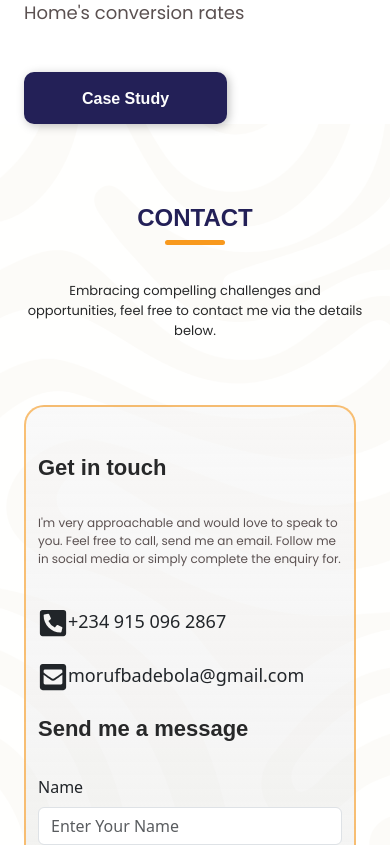
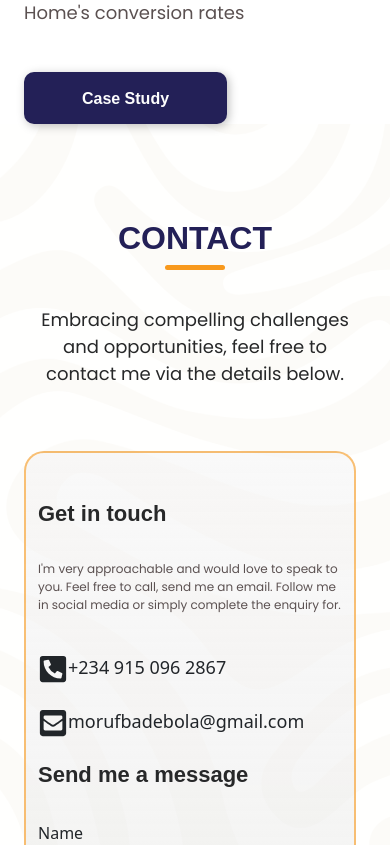
Before and after one commit to kmgmedia/build-cv-with-react-js-app, a React (Create React App) app: page /About in a window 390 px wide. Shown: the part 5720-6565 px from the top of the page. Built offline with nearby package versions, Linux system fonts and the light colour scheme.

Commit message:
I just updated button animation, while I am still having issues with some of the effect i wish to add up on the buttons.

```diff
--- a/src/Components/About/About.jsx
+++ b/src/Components/About/About.jsx
@@ -50,8 +50,8 @@ const About = () => {
                 success in the <span className='more-bold-body'>Design Industry,</span> and I <br />can always eager to expand my knowledge
                 to create stunning <br /> designs.</p>
                 <p>
-                When I’m not working, I love to <span className='more-bold-body'>see new places</span>, I continues to learn and
-                explore new <br /> technologies like NFT, Animations to enhance my impressive <span className='more-bold-body'>portfolio.</span> <br />
+                When I’m not working, I love to <span className='more-bold-body'>see new places</span>, I continues to learn <br />and
+                explore new technologies like NFT, Animations to enhance my <br /> impressive <span className='more-bold-body'>portfolio.</span> <br />
                 </p>
                 <p>I’m open to <span className='more-bold-body'>Job</span> opportunities where i can contribute, learn and grow. <br />
                 If you have any opportunity that matches my skills and experience, <br /> then don’t hesitate to <span className='more-bold-body'>contact me.</span></p>
@@ -117,7 +117,7 @@ const About = () => {
         </div>
 
 
-        {/* <div className="row about-1">
+        <div className="row about-1">
         <div class="col-sm-12 col-md-12 col-lg-1"></div>
         <div class="col-sm-12 col-md-12 col-lg-10">
             <div class="row">
@@ -130,9 +130,9 @@ const About = () => {
             </div>
         </div>
         <div class="col-sm-12 col-md-12 col-lg-1"></div>
-        </div> */}
+        </div>
 
-        {/* <div className="row pt-5">
+        <div className="row pt-5">
         <div class="col-sm-12 col-md-12 col-lg-2"></div>
         <div class="col-sm-12 col-md-12 col-lg-10">
             <div class="row">
@@ -156,20 +156,20 @@ const About = () => {
             <h5>2023/2024</h5>
             <div>
                 <p>
-                Highly proficient in designing applications, <br /> committed
-                to delivering efficient solutions that <br /> exceed client
-                expectations. Possesses strong <br /> problem-solving skills and
-                the ability to adapt <br /> quickly to new technologies.</p>
+                Highly proficient in designing applications, committed
+                to delivering efficient solutions that exceed client
+                expectations. Possesses strong problem-solving skills and
+                the ability to adapt quickly to new technologies.</p>
             </div>
             </div>
             </div>
             </div>
         </div>
         <div class="col-sm-12 col-md-12 col-lg-2"></div>
-        </div> */}
+        </div>
 
 
-        {/* <div className="row">
+        <div className="row">
         <div class="col-sm-12 col-md-12 col-lg-2"></div>
         <div class="col-sm-12 col-md-12 col-lg-10">
             <div class="row">
@@ -192,9 +192,9 @@ const About = () => {
             <h5>2022/2023</h5>
             <div>
                 <p>
-                Working with the organisation is a good privilege <br />for me to
-                explore many good designs that will <br /> attract audiences on social
-                media. <br /> Demonstrates strong problem-solving skills and <br /> a rapid
+                Working with the organisation is a good privilege for me to
+                explore many good designs that will attract audiences on social
+                media. Demonstrates strong problem-solving skills and a rapid
                 adaptability to new technologies.</p>
             </div>
             </div>
@@ -202,9 +202,9 @@ const About = () => {
             </div>
         </div>
         <div class="col-sm-12 col-md-12 col-lg-2"></div>
-        </div> */}
+        </div>
 
-        {/* <div className="row">
+        <div className="row">
         <div class="col-sm-12 col-md-12 col-lg-2"></div>
         <div class="col-sm-12 col-md-12 col-lg-10">
             <div class="row">
@@ -229,21 +229,21 @@ const About = () => {
             <div>
                 <p>
                 Expertly manage and manipulate grids and grid structures,
-                while overseeing artwork design <br /> through two primary channels:
-                crafting original designs tailored to the company's objectives <br />
+                while overseeing artwork design  through two primary channels:
+                crafting original designs tailored to the company's objectives
                 and requirements, and implementing alternative design solutions
                 to align with business needs, employing a user-generated design
-                (UCD) <br /> approach. Collaborated across functions to consistently achieve
-                a client satisfaction rate of <br /> 95%.</p>
+                (UCD) approach. Collaborated across functions to consistently achieve
+                a client satisfaction rate of <strong>95%.</strong> </p>
             </div>
             </div>
             </div>
             </div>
         </div>
         <div class="col-sm-12 col-md-12 col-lg-2"></div>
-        </div> */}
+        </div>
 
-        {/* <div className="row">
+        <div className="row">
         <div class="col-sm-12 col-md-12 col-lg-2"></div>
         <div class="col-sm-12 col-md-12 col-lg-10">
             <div class="row gbengus12">
@@ -261,6 +261,7 @@ const About = () => {
             <img src= {Experience3} alt="" />
             </div>
             </div>
+
             <div class="col-sm-12 col-md-12 col-lg-4">
             <div data-aos='fade-left' data-aos-delay="300" className='Year-of-work'>
             <h5>2009/2012</h5>
@@ -278,7 +279,7 @@ const About = () => {
         <div class="col-sm-12 col-md-12 col-lg-2"></div>
 
 
-        <div className="row about-1 url" style={{backgroundImage: `url(${Backgroundpattern})`}}>
+        {/* <div className="row about-1 url" style={{backgroundImage: `url(${Backgroundpattern})`}}>
         <div class="col-sm-12 col-md-12 col-lg-1"></div>
         <div class="col-sm-12 col-md-12 col-lg-10">
             <div class="row">
@@ -325,9 +326,9 @@ const About = () => {
         </div>
         </div>
         <div class="col-sm-12 col-md-12 col-lg-2"></div>
+        </div> */}
+
         </div>
-
-        </div> */}
 
         </>
     )
--- a/src/Components/About/about.scss
+++ b/src/Components/About/about.scss
@@ -51,8 +51,9 @@ line-height: normal;
     font-style: normal;
     font-weight: 700;
     line-height: normal;
-    padding-top: 7rem;
+    padding-top: 10rem;
 }
+
 
 .aboutme p {
     color: $secondery-color-2;
@@ -160,7 +161,7 @@ line-height: normal;
 }
 
 .idclngname h4 {
-    color: $secondery-color-2;
+    color: $secondery-color;
 font-family: $font-stack;
 font-size: 29px;
 font-style: normal;
@@ -189,6 +190,7 @@ font-weight: 700;
 line-height: normal;
 padding-bottom: 1px;
 padding-top: 30px;
+text-align: right;
 }
 
 .Year-of-work p {
@@ -198,12 +200,12 @@ font-size: 18px;
 font-style: normal;
 font-weight: 400;
 line-height: normal;
+text-align: right;
 }
 
 .gbengus12 {
     padding-bottom: 8rem;
 }
-
 
 .Experience {
 
@@ -211,6 +213,10 @@ line-height: normal;
     margin-left: 4rem;
     padding-top: 1rem;
 }
+
+
+
+
 
 @media screen and (max-width: 645px) {
 
--- a/src/Components/Display.jsx
+++ b/src/Components/Display.jsx
@@ -18,33 +18,36 @@ import Footer from './Footer/Footer';
     const Display = () => {
     return (
 
-        // <div>
+        <div>
+            <Navbar/>
+            <Hero/>
+            <Projects/>
+            {/* <About/> */}
+            <Form/>
+            <Footer/>
+
+
+        </div>
+
+
+        // <React.Fragment>
+        //     <BrowserRouter>
         //     <Navbar/>
         //     <Hero/>
         //     <Projects/>
-        //     {/* <Form/> */}
+        //     <Form/>
         //     <Footer/>
-        // </div>
-
-
-        <React.Fragment>
-            <BrowserRouter>
-            <Navbar/>
-            <Hero/>
-            <Projects/>
-            <Form/>
-            <Footer/>
-            <Routes>
-            <Route path='Kmgfoliobigpage' element={<Kmgfoliobigpage/> } />
-            <Route path='Nexcentfoliobigpage' element={<Nexcentfoliobigpage/> } />
-            <Route path='Sicklefolio'element={<Sicklefolio/> } />
-            <Route path='Smarthomefolio' element={<Smarthomefolio/> } />
-            <Route path='Bycfolio' element={<Bycfolio/> } />
-            <Route path='Pethomefolio' element={<Pethomefolio/> } />
-            <Route path='About' element={<About/> } />
-            </Routes>
-            </BrowserRouter>
-        </React.Fragment>
+        //     <Routes>
+        //     <Route path='Kmgfoliobigpage' element={<Kmgfoliobigpage/> } />
+        //     <Route path='Nexcentfoliobigpage' element={<Nexcentfoliobigpage/> } />
+        //     <Route path='Sicklefolio'element={<Sicklefolio/> } />
+        //     <Route path='Smarthomefolio' element={<Smarthomefolio/> } />
+        //     <Route path='Bycfolio' element={<Bycfolio/> } />
+        //     <Route path='Pethomefolio' element={<Pethomefolio/> } />
+        //     <Route path='About' element={<About/> } />
+        //     </Routes>
+        //     </BrowserRouter>
+        // </React.Fragment>
     )
 }
 
--- a/src/Components/Form/Form.jsx
+++ b/src/Components/Form/Form.jsx
@@ -5,15 +5,22 @@ import { FaPhoneSquareAlt, FaEnvelopeSquare } from "react-icons/fa";
 
 
 const Form = () => {
+  const handleSend = (event) => {
+    event.preventDefault();
+          console.log('Sent');
+  }
+
+
     return (
         <>
+        <form onSunmit={handleSend}>
 
-<div className="row about-1 url" style={{backgroundImage: `url(${Backgroundpattern})`}}>
+        <div className="row about-1 url" style={{backgroundImage: `url(${Backgroundpattern})`}}>
         <div class="col-sm-12 col-md-12 col-lg-1"></div>
         <div class="col-sm-12 col-md-12 col-lg-10">
             <div class="row">
             <div class="col-sm-12 col-md-12 col-lg-12">
-            <div className='aboutme'>
+            <div className='aboutmecont'>
             <h4>CONTACT</h4>
             <span className="line"></span>
             <div data-aos='zoom-in'>
@@ -77,7 +84,7 @@ const Form = () => {
                     <label class="form-label" for="form-3">Message</label>
                     <textarea class="form-control" id="form-3" rows="4" placeholder='Enter Your Message'></textarea>
                 </div>
-                <button data-init type="button" class="btn btn-send btn-block mb-4">Send</button>
+                <button className="btn btn-send"type='send'>Send</button>
               </form>
             </section>
 
@@ -88,6 +95,9 @@ const Form = () => {
         <div className="col-sm-12 col-md-12 col-lg-2"></div>
       </div>
     </div>
+        </form>
+
+
 
         </>
     )
--- a/src/Components/Form/form.scss
+++ b/src/Components/Form/form.scss
@@ -25,6 +25,30 @@ $secondery-color-2: #272829;
 .get-well {
     padding-left: 5rem;
 }
+
+
+.aboutmecont h4 {
+    font-family: $font-stack;
+    color: $secondery-color;
+    font-size: 32px;
+    font-style: normal;
+    font-weight: 700;
+    line-height: normal;
+    padding-top: 3rem;
+    text-align: center;
+}
+
+.aboutmecont p {
+    color: $secondery-color-2;
+text-align: center;
+font-family: Poppins;
+font-size: 18px;
+font-style: normal;
+font-weight: 400;
+line-height: normal;
+padding-top: 35px;
+}
+
 
 .btn-send {
     background-color: $primary-color !important;
@@ -65,7 +89,7 @@ $secondery-color-2: #272829;
     }
 
     .aboutme h4 {
-        padding-top: 2rem;
+        padding-top: 1rem;
     }
 
     .aboutme p br {
```
Also changed, not shown: src/Components/Projects/Project.jsx (+12 -12 lines), src/assets/Experience3.png, src/assets/Frame2863.png (renamed from src/assets/Frame 2863.png), src/assets/index.jsx (line endings or trailing spaces).
